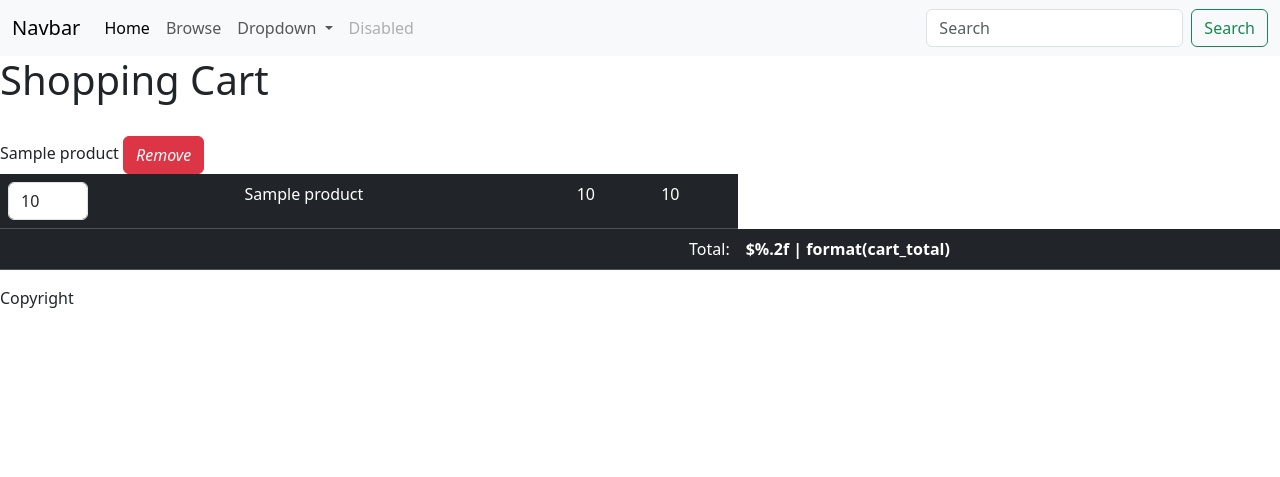
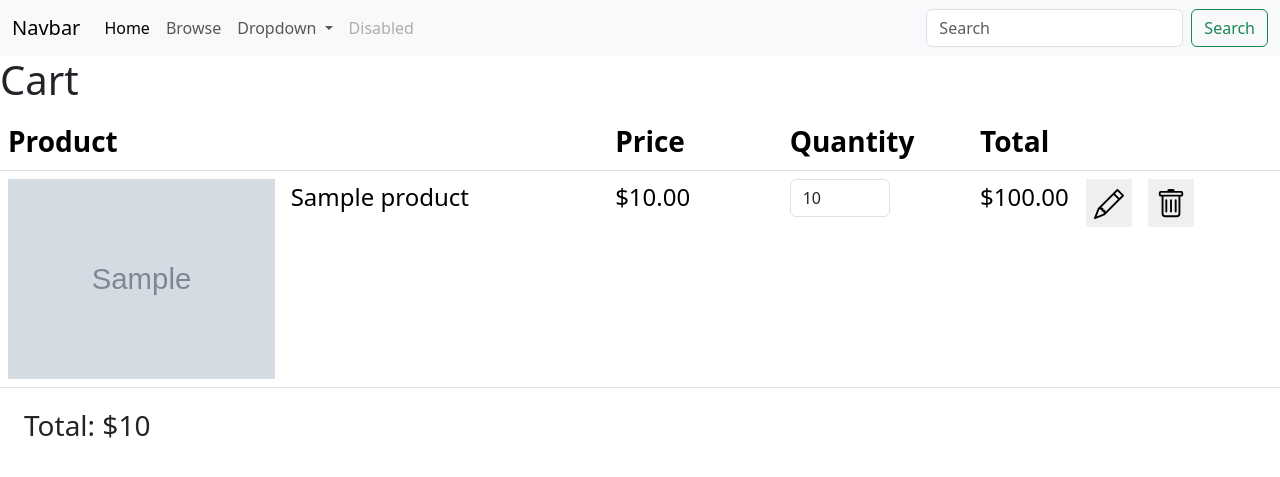
Before and after one commit to fc2078/proquipment-store, a Flask app: template templates/cart.html.jinja in a window 1280 px wide. Shown: the top 477 px of the page. Run offline with Flask 3, Linux system fonts and the light colour scheme; the template is opened without the code that fills it: most values are stand-ins (such as "Sample title", 1, 10 or a date in 2020); grey boxes marked "Sample" are stand-in pictures.

Commit message:
overhaul pages and fix funcs

```diff
--- a/main.py
+++ b/main.py
@@ -4,104 +4,38 @@ import pymysql
 from dynaconf import Dynaconf
 import flask_login
 
-# Declare Flash application
+# Declare Flask application
 app = Flask(__name__)
 
+
+# Config settings
 conf = Dynaconf(
     settings_file = ["settings.toml"]
 )
 
+# Config secret key
 app.secret_key = conf.secret_key
 
+# Establish database connection
 def connect_db():
-    """Connect to database"""
     conn = pymysql.connect(
         host = "10.100.34.80",
         database = "fchowdury_proquipment_store",
         user = "fchowdury",
         password = conf.password,
         autocommit = True,
-        cursorclass = pymysql.cursors.DictCursor,
+        cursorclass = pymysql.cursors.DictCursor
     )
     return conn
 
-@app.route("/")
-def index():
-    return render_template('homepage.html.jinja')
 
-# Browsing page
-@app.route("/browse")
-def product_browse():
-    query = request.args.get('query')
-    conn = connect_db()
-    cursor = conn.cursor()
-    if query is None:
-        cursor.execute("SELECT * FROM `product`;")
-    else:
-        cursor.execute(f"SELECT * FROM `product` WHERE `name` LIKE '%{query}%';")
-    results = cursor.fetchall()
-    cursor.close()
-    conn.close()
-    return render_template("browse.html.jinja", products = results)
+# User Login Manager
+login_manager = flask_login.LoginManager()
+login_manager.init_app(app)
+login_manager.login_view=("/login")
 
 
-
-# Products pages
-@app.route("/product/<product_id>")
-def product_page(product_id):
-    conn = connect_db()
-    cursor = conn.cursor()
-    cursor.execute(f"SELECT * FROM `product` WHERE `id` = {product_id};")
-    result = cursor.fetchone()
-    if result is None:
-        abort(404)
-    cursor.close()
-    conn.close()
-    return render_template("product.html.jinja", product = result)
-
-
-
-# Signup page
-@app.route("/signup", methods=["POST", "GET"])
-def signup_page():
-    if flask_login.current_user.is_authenticated:
-        return redirect("/")
-    else:
-        if request.method == "POST":
-            first_name = request.form["first_name"]
-            last_name = request.form["last_name"]
-            email = request.form["email"]
-            address = request.form["address"]
-            username = request.form["username"]
-            password = request.form["password"]
-            confirm_password = request.form["confirm_password"]
-            conn = connect_db()
-            cursor = conn.cursor()
-            if password != confirm_password:
-                flash("Passwords do not match.")
-            try:
-                cursor.execute(f"""
-                    INSERT INTO `customer`
-                        (`first_name`, `last_name`, `email`, `address`, `username`, `password`, `confirm_password`)
-                    VALUES
-                        ('{first_name}', '{last_name}', '{email}', '{address}', '{username}', '{password}', '{confirm_password}');
-                """)
-            except pymysql.err.IntegrityError:
-                flash("Sorry, that username or email is already taken. Try another.")
-            else:
-                return redirect("/login")
-            finally:
-                cursor.close()
-                conn.close()
-    return render_template("signup.html.jinja")
-
-# Login manager
-login_manager = flask_login.LoginManager()
-login_manager.init_app(app)
-login_manager.login_view = "/login"
-
-
-# User class
+# Classes
 class User:
     is_authenticated = True
     is_anonymous = False
@@ -117,143 +51,228 @@ class User:
     def get_id(self):
         return str(self.id)
 
+
+# Load User Session
 @login_manager.user_loader
 def load_user(user_id):
+    conn = connect_db()
+    cursor = conn.cursor()
+    cursor.execute(f"SELECT * FROM `Customer` WHERE `id` = {user_id};")
+    result = cursor.fetchone()
+    cursor.close()
+    conn.close
+    if result is not None:
+        return User(result["id"], result["username"], result["email"], result["first_name"], result["last_name"])
+
+
+# Homepage initialization
+@app.route("/")
+def index():
+    return render_template("homepage.html.jinja")
+
+
+# Browse products
+@app.route("/browse")
+def product_browse():
+    query = request.args.get("query")
+    conn = connect_db()
+    cursor = conn.cursor()
+    if query is None:
+        cursor.execute("SELECT * FROM `Product`;")
+    else:
+        cursor.execute(f"SELECT * FROM `Product` WHERE `name` LIKE '%{query}%' OR `description` LIKE '%{query}%' OR `price` LIKE '%{query}%' OR `type` LIKE '%{query}%';")
+    results = cursor.fetchall()
+    cursor.close()
+    conn.close()
+    return render_template("browse.html.jinja", products = results)
+
+
+##Individual Product Page
+@app.route("/product/<product_id>")
+def product_page(product_id):
+    conn = connect_db()
+    cursor = conn.cursor()
+    cursor.execute(f"SELECT * FROM `Product` WHERE `id` = {product_id};")
+    result = cursor.fetchone()
+    cursor.close()
+    conn.close()
+    if result is None:
+        abort(404)
+    return render_template("product.html.jinja", product = result)
+
+
+##Add to Cart Functionality
+@app.route("/product/<product_id>/cart", methods=["POST"])
+@flask_login.login_required
+def add_to_cart(product_id):
+    quantity = request.form["quantity"]
+    customer_id = flask_login.current_user.id
+    conn = connect_db()
+    cursor = conn.cursor()
+    cursor.execute(f"""
+        INSERT INTO `Cart`
+            (`customer_id`, `product_id`, `quantity`)
+        VALUES
+            ({customer_id}, {product_id}, {quantity})
+        ON DUPLICATE KEY UPDATE
+            `quantity` = `quantity` + {quantity}
+        ;""")
+    cursor.close()
+    conn.close()
+    return redirect("/cart")
+
+
+##Sign Up Page
+@app.route("/signup", methods=["POST", "GET"])
+def signup_page():
+    if flask_login.current_user.is_authenticated:
+        return redirect("/")
+    if request.method == "POST":
+        first_name = request.form["fname"]
+        last_name = request.form["lname"]
+        email = request.form["email"]
+        address = request.form["address"]
+        username = request.form["username"]
+        password = request.form["pass"]
+        confirm_password = request.form["confpass"]
+        conn = connect_db()
+        cursor = conn.cursor()
+        if len(username.strip()) > 20:
+            flash("Username must be 20 characters or less.")
+        else:
+            if len(password.strip()) < 8:
+                flash("Password must be 8 characters or longer.")
+            else:
+                if password != confirm_password:
+                    flash("Passwords do not match.")
+                else:
+                    try:
+                        cursor.execute(f"""
+                            INSERT INTO `Customer`
+                                (`username`, `password`, `first_name`, `last_name`, `email`, `address`)
+                            VALUES
+                                ('{username}', '{password}', '{first_name}', '{last_name}', '{email}', '{address}');
+                        """)
+                    except pymysql.err.IntegrityError:
+                        flash("Username or email is already in use.")
+                    else:
+                        return redirect("/login")
+                    finally:
+                        cursor.close()
+                        conn.close()
+    return render_template("signup.html.jinja")
+
+
+# Login Page
+@app.route("/login", methods=["POST", "GET"])
+def login_page():
+    if flask_login.current_user.is_authenticated:
+        return redirect("/")
+    if request.method == "POST":
+        username = request.form["userVer"].strip()
+        password = request.form["passVer"]
+        conn = connect_db()
+        cursor = conn.cursor()
+        cursor.execute(f"SELECT * FROM `Customer` WHERE `username` = '{username}';")
+        result = cursor.fetchone()
+        cursor.close()
+        conn.close()
+
+        if result is None:
+            flash("Your username and/or password is incorrect.")
+
+        elif password != result["password"]:
+            flash("Your username and/or password is incorrect.")
+
+        else:
+            user = User(result["id"], result["username"], result["email"], result["first_name"], result["last_name"])
+
+            #Loging In
+            flask_login.login_user(user)
+
+            return redirect("/")
+
+    return render_template("flask_login.html.jinja")
+
+
+# Cart Page
+@app.route("/cart", methods=["GET"])
+@flask_login.login_required
+def cart_page():
+    conn = connect_db()
+    cursor = conn.cursor()
+    customer_id = flask_login.current_user.id
+    cursor.execute(f"""
+        SELECT
+            `name`,
+            `price`,
+            `quantity`,
+            `image`,
+            `product_id`,
+            `Cart`.`id`
+        FROM `Cart`
+        JOIN `Product` on `product_id` = `Product`.`id`
+        WHERE `customer_id` = {customer_id};
+    """)
+    results = cursor.fetchall()
+    total = 0
+
+    if len(results) > 0:
+        for item in results:
+            total += (item["price"] * item["quantity"])
+        total = round(total, 2)
+    cursor.close()
+    conn.close()
+    return render_template("cart.html.jinja", cartContents = results, sum = total)
+
+
+# Remove item from Cart
+@app.route("/cart/remove_cart", methods=["POST"])
+@flask_login.login_required
+def remove_cart():
     conn = connect_db()
 
     cursor = conn.cursor()
 
-    cursor.execute(f"SELECT * FROM `customer` WHERE `id` = {user_id};")
+    customer_id = flask_login.current_user.id
 
-    result = cursor.fetchone()
+    cart_id = request.form["id"]
 
-    ##Close Connections
-    cursor.close()
-    conn.close
-
-    if result is not None:
-        return User(result["id"], result["username"], result["email"], result["first_name"], result["last_name"])
-
-@app.route("/login", methods=["POST", "GET"])
-def login_page():
-    if flask_login.current_user.is_authenticated:
-        return redirect("/")
-    else:
-        if request.method == "POST":
-            username = request.form["userVer"].strip()
-            password = request.form["passVer"]
-
-            conn = connect_db()
-
-            cursor = conn.cursor()
-
-            cursor.execute(f"SELECT * FROM `customer` WHERE `username` = '{username}';")
-
-            result = cursor.fetchone()
-
-            if result is None:
-                flash("Your username and/or password is incorrect.")
-
-            elif password != result["password"]:
-                flash("Your username and/or password is incorrect.")
-
-            else:
-                user = User(result["id"], result["username"], result["email"], result["first_name"], result["last_name"])
-
-                #Loging In
-                flask_login.login_user(user)
-
-                return redirect("/")
-
-    return render_template("login.html.jinja")
-
-@app.route("/product/<product_id>/cart", methods=["POST"])
-@flask_login.login_required
-def add_to_cart(product_id):
-    """Customer adds product to cart. Login is REQUIRED."""
-    # get quantity from form
-    quantity = request.form["quantity"]
-
-    # check if quantity is a number
-    if not quantity.isdigit():
-        abort(400)
-
-    # check if quantity is positive
-    if int(quantity) <= 0:
-        abort(400)
-
-    # check if product exists
-    conn = connect_db()
-    cursor = conn.cursor()
-
-    cursor.execute(f"SELECT * FROM `product` WHERE `id` = {product_id};")
-
-    result = cursor.fetchone()
-
-    if result is None:
-        abort(404)
-
-    # check if customer has enough stock
-    if result["quantity"] < int(quantity):
-        abort(400)
-
-    # get customer id
-    customer_id = flask_login.current_user.get_id()
-
-    # add data to database
     cursor.execute(f"""
-        INSERT INTO `cart`
-            (`customer_id`, `product_id`, `quantity`)
-        VALUES
-            ({customer_id}, {product_id}, {quantity})
-        ON DUPLICATE KEY UPDATE `quantity` = `quantity` + VALUES(`quantity`);
+    DELETE FROM `Cart`
+    WHERE
+        `customer_id` = {customer_id}
+    AND
+        `Cart`.`id` = {cart_id};
     """)
 
-    # update product quantity
-    cursor.execute(f"UPDATE `product` SET `quantity` = `quantity` - {quantity} WHERE `id` = {product_id};")
-
-    # commit changes
-    conn.commit()
 
     cursor.close()
     conn.close()
 
-    return redirect("/cart.html.jinja")
+    return redirect("/cart")
 
-    # redirect user to cart page
 
-# Cart setup
-@app.route("/cart")
+# Update Item Quantity in Cart
+@app.route("/cart/<cart_id>/update", methods=["POST"])
 @flask_login.login_required
-def cart():
+def update_cart(cart_id):
     conn = connect_db()
+
     cursor = conn.cursor()
-    customer_id = flask_login.current_user.get_id()
-    cursor.execute(f"SELECT * FROM `cart` WHERE `customer_id` = {customer_id};")
-    result =  cursor.fetchall()
-    total = 0
-    if len(result) > 0:
-        for item in result:
-            total += (item["price"] * item["quantity"])
-        total = f"{total:.2f}"
+
+    new_qty = request.form["upd_quantity"]
+
+    cursor.execute(f"""
+    UPDATE `Cart`
+    SET `quantity` = {new_qty}
+    WHERE `id` = {cart_id}
+    ;""")
+
 
     cursor.close()
     conn.close()
 
-    return render_template("cart.html.jinja", product = result, sum = total)
-
-# Remove items from cart
-@app.route("/cart/{{['id']}}/remove", methods=["POST"])
-@flask_login.login_required
-def remove_cart(id):
-    conn = connect_db()
-    cursor = conn.cursor()
-    customer_id = flask_login.current_user.get_id()
-    product_id = request.form["product_id"]
-    cursor.execute(f"DELETE FROM `cart` WHERE `customer_id` = {customer_id} `cart_id` = {id};")
-    conn.commit()
-    cursor.close()
-    conn.close()
     return redirect("/cart")
 
 # User logout
--- a/templates/cart.html.jinja
+++ b/templates/cart.html.jinja
@@ -1,61 +1,76 @@
-<!DOCTYPE html>
+<!doctype html>
 <html lang="en">
 
 <head>
-    <meta charset="UTF-8">
-    <meta http-equiv="X-UA-Compatible" content="IE=edge">
-    <meta name="viewport" content="width=device-width, initial-scale=1.0">
+    <meta charset="utf-8">
+    <meta name="viewport" content="width=device-width, initial-scale=1, width=device-width">
+    <title>Technoflare</title>
     <link href="https://cdn.jsdelivr.net/npm/bootstrap@5.3.3/dist/css/bootstrap.min.css" rel="stylesheet"
         integrity="sha384-QWTKZyjpPEjISv5WaRU9OFeRpok6YctnYmDr5pNlyT2bRjXh0JMhjY6hW+ALEwIH" crossorigin="anonymous">
-    <title>My Cart</title>
+    <link rel="stylesheet" href="/static/styles.css">
 </head>
 
-<body>
-    {% include "components/navbar.html.jinja"%}
-    <h1>Shopping Cart</h1>
-    {% if product|length == 0 %}
-    <p>Nothing in here...</p>
-    <p>Find what you need <a>here.</a></p>
-    {% else %}
-    <br>
-    <div class="table-responsive table-striped-columns">
-        <table class="table table-dark table-hover">
-            <tbody>
-                {{ product }}
-
-                <td>
-                    <form action="/cart/{{ item['id'] }}/update" method="post">
-                        <input type="number" class="form-control" style="width: 80px;" value="{{ product['quantity'] }}"
-                            min="1" name="quantity">
+<body class="bodyColor">
+    {% include "components/navbar.html.jinja" %}
+    <h1>Cart</h1>
+    {%if cartContents|count == 0%}
+    <p class="fs-2">There's nothing in your cart! <a href="./browse.html.jinja">Shop the store.</a></p>
+    {%else%}
+    <div class="position-absolute start-0 w-100">
+        <table class="table bgTeal object-fit-sm-scale w-100">
+            <thead class="bgTeal vw-100">
+                <tr class="object-fit-sm-scale">
+                    <th scope="col" class="fs-3 col-2 bgTeal object-fit-sm-scale">Product</th>
+                    <th scope="col" class="fs-3 col-4 bgTeal object-fit-sm-scale"></th>
+                    <th scope="col" class="fs-3 col-2 bgTeal object-fit-sm-scale">Price</th>
+                    <th scope="col" class="fs-3 col-2 bgTeal object-fit-sm-scale">Quantity</th>
+                    <th scope="col" class="fs-3 col-1 bgTeal object-fit-sm-scale">Total</th>
+                    <th scope="col" class="fs-3 col bgTeal object-fit-sm-scale"></th>
+                    <th scope="col" class="fs-3 col bgTeal object-fit-sm-scale"></th>
+                    <th scope="col" class="fs-3 col-1 object-fit-sm-scale"></th>
+                </tr>
+            </thead>
+            <tbody class="bgTeal">
+                {%for product in cartContents%}
+                <tr>
+                    <th scope="row" class="bgTeal object-fit-sm-scale"><img src="{{product.image}}" height="200px"></th>
+                    <td class="fs-4 justify-center bgTeal object-fit-sm-scale">{{product.name}}</td>
+                    <td class="fs-4 bgTeal object-fit-sm-scale">${{"%.2f" | format(product.price)}}</td>
+                    <td class="fs-4 bgTeal object-fit-sm-scale">
+                        <form id="updateForm{{product['id']}}" action="/cart/{{product['id']}}/update" method="POST">
+                            <input type="number" class="form-control" style="width:100px" value="{{product.quantity}}"
+                                min="1" name="upd_quantity">
+                        </form>
+                    </td>
+                    <td class="fs-4 bgTeal object-fit-sm-scale">${{"%.2f" | format(product.price * product.quantity)}}
+                    </td>
+                    <td class="fs-5 bgTeal object-fit-sm-scale">
+                        <button form="updateForm{{product['id']}}" class="button edit_btn border-0 py-2 px-2"
+                            type="submit"><svg xmlns="http://www.w3.org/2000/svg" width="30" height="30"
+                                fill="currentColor" class="bi bi-pencil" viewBox="0 0 16 16">
+                                <path
+                                    d="M12.146.146a.5.5 0 0 1 .708 0l3 3a.5.5 0 0 1 0 .708l-10 10a.5.5 0 0 1-.168.11l-5 2a.5.5 0 0 1-.65-.65l2-5a.5.5 0 0 1 .11-.168zM11.207 2.5 13.5 4.793 14.793 3.5 12.5 1.207zm1.586 3L10.5 3.207 4 9.707V10h.5a.5.5 0 0 1 .5.5v.5h.5a.5.5 0 0 1 .5.5v.5h.293zm-9.761 5.175-.106.106-1.528 3.821 3.821-1.528.106-.106A.5.5 0 0 1 5 12.5V12h-.5a.5.5 0 0 1-.5-.5V11h-.5a.5.5 0 0 1-.468-.325" />
+                            </svg></button>
+                    </td>
+                    <form action="/cart/remove_cart" method="POST" class="object-fit-sm-scale">
+                        <td class="fs-5 bgTeal object-fit-sm-scale"><button class="button remove_btn border-0 py-2 px-2"
+                                type="submit" name="id" value="{{product['id']}}"><svg
+                                    xmlns="http://www.w3.org/2000/svg" width="30" height="30" fill="currentColor"
+                                    class="bi bi-trash" viewBox="0 0 16 16">
+                                    <path
+                                        d="M5.5 5.5A.5.5 0 0 1 6 6v6a.5.5 0 0 1-1 0V6a.5.5 0 0 1 .5-.5m2.5 0a.5.5 0 0 1 .5.5v6a.5.5 0 0 1-1 0V6a.5.5 0 0 1 .5-.5m3 .5a.5.5 0 0 0-1 0v6a.5.5 0 0 0 1 0z" />
+                                    <path
+                                        d="M14.5 3a1 1 0 0 1-1 1H13v9a2 2 0 0 1-2 2H5a2 2 0 0 1-2-2V4h-.5a1 1 0 0 1-1-1V2a1 1 0 0 1 1-1H6a1 1 0 0 1 1-1h2a1 1 0 0 1 1 1h3.5a1 1 0 0 1 1 1zM4.118 4 4 4.059V13a1 1 0 0 0 1 1h6a1 1 0 0 0 1-1V4.059L11.882 4zM2.5 3h11V2h-11z" />
+                                </svg></button></td>
                     </form>
-                </td>
-
-                <td>{{product["name"]}}</td>
-                <td>{{product["price"]}}</td>
-                <td>{{product["quantity"]}}</td>
-
-                <form action="/cart/{{['id']}}/remove" method="post">
-                    <button form="updateForm-{{ item['id'] }}" id="remove" class="btn btn-danger" type="submit"
-                        name="id" value="{{item['id']}}"><i class="bi bi-ban">Remove</i></button>
-                </form>
+                    <td class="object-fit-sm-scale"></td>
+                </tr>
+                {%endfor%}
             </tbody>
-            <tfoot>
-                <tr>
-                    <td colspan="4" class="text-end">Total:</td>
-                    <td colspan="2">
-                        <strong>${{"%.2f | format(cart_total)"}}</strong>
-                    </td>
-                </tr>
-            </tfoot>
         </table>
-
+        <p class="fs-3 ms-4">Total: ${{sum}}</p>
     </div>
-    {% endif %}
-    <footer>
-        <p>Copyright</p>
-    </footer>
-
-    <br>
+    {%endif%}
     <script src="https://cdn.jsdelivr.net/npm/bootstrap@5.3.3/dist/js/bootstrap.bundle.min.js"
         integrity="sha384-YvpcrYf0tY3lHB60NNkmXc5s9fDVZLESaAA55NDzOxhy9GkcIdslK1eN7N6jIeHz"
         crossorigin="anonymous"></script>
```
Also changed, not shown: templates/browse.html.jinja (+23 -20 lines), templates/homepage.html.jinja (+4 -6 lines), templates/login.html.jinja (+2 -22 lines), templates/product.html.jinja (+20 -23 lines).
